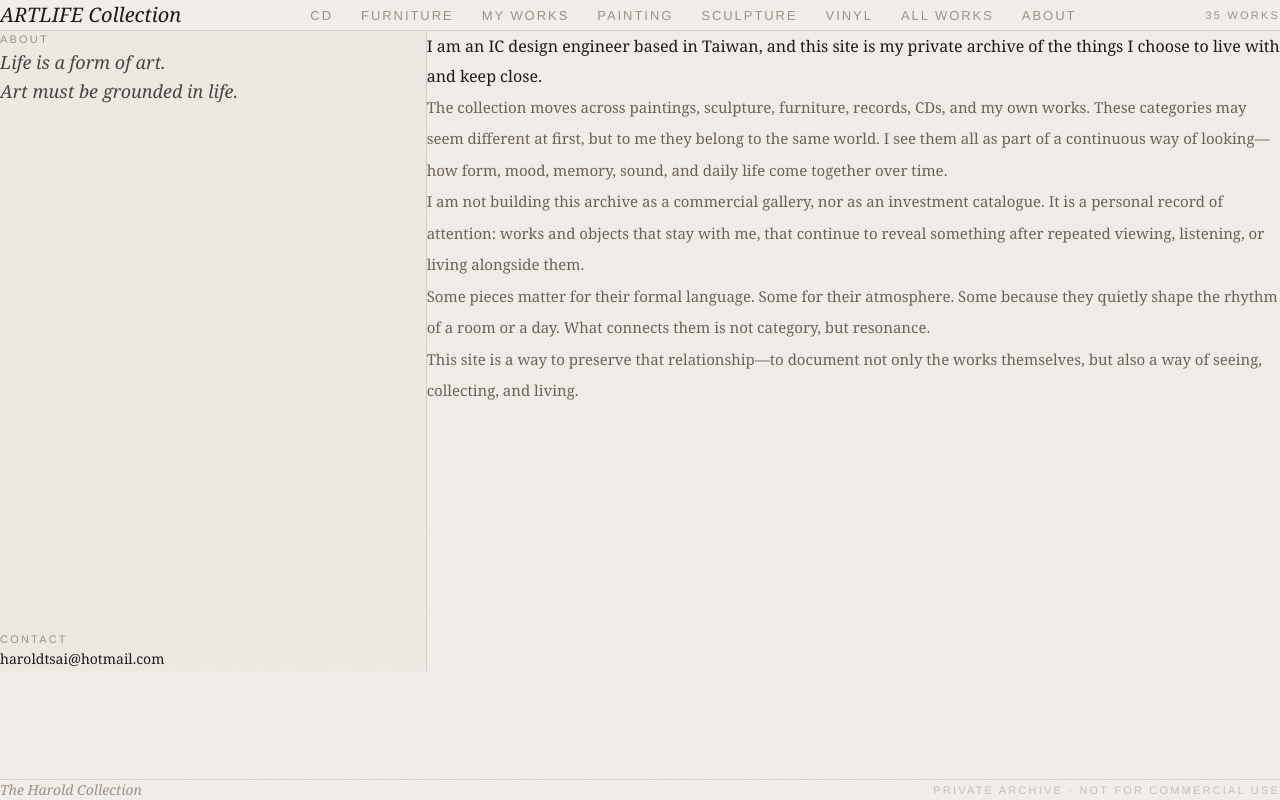
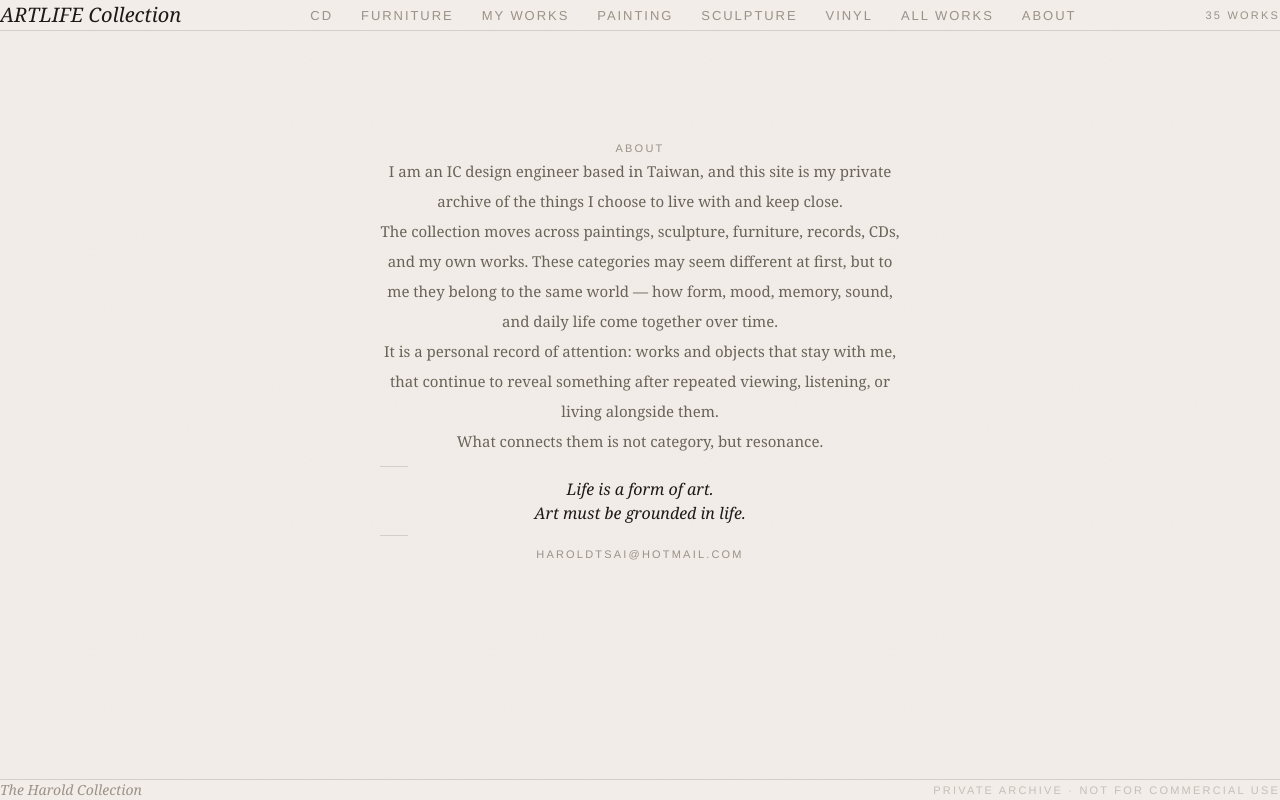
Before and after one commit to haroldtsai/art-library, a Next.js app: page /about in a window 1280 px wide. Built offline with nearby package versions, Linux system fonts and the light colour scheme.

Commit message:
style: fix opening to single line, centered About page

```diff
--- a/src/app/about/page.tsx
+++ b/src/app/about/page.tsx
@@ -6,52 +6,44 @@ export const metadata: Metadata = {
 
 export default function AboutPage() {
   return (
-    <div className="grid md:grid-cols-[1fr_2fr]" style={{ minHeight: '80vh' }}>
+    <div className="flex flex-col items-center justify-center px-6 py-20" style={{ minHeight: '80vh' }}>
+      <div style={{ maxWidth: '520px', width: '100%' }}>
 
-      {/* Left column */}
-      <div className="md:border-r border-b md:border-b-0 border-[var(--rule)] px-12 py-16 bg-[var(--bg2)] flex flex-col justify-between">
-        <div>
-          <p className="label mb-8">About</p>
-          <p className="font-serif italic leading-relaxed" style={{ fontSize: '1.125rem', color: 'var(--accent)' }}>
-            Life is a form of art.<br />
-            Art must be grounded in life.
+        <p className="label mb-10 text-center">About</p>
+
+        <div className="font-serif text-center" style={{ fontSize: '0.9375rem', lineHeight: '2', color: '#6b6358' }}>
+          <p className="mb-6">
+            I am an IC design engineer based in Taiwan, and this site is my private archive of the things I choose to live with and keep close.
+          </p>
+          <p className="mb-6">
+            The collection moves across paintings, sculpture, furniture, records, CDs, and my own works. These categories may seem different at first, but to me they belong to the same world — how form, mood, memory, sound, and daily life come together over time.
+          </p>
+          <p className="mb-6">
+            It is a personal record of attention: works and objects that stay with me, that continue to reveal something after repeated viewing, listening, or living alongside them.
+          </p>
+          <p className="mb-6">
+            What connects them is not category, but resonance.
           </p>
         </div>
-        <div className="mt-16">
-          <p className="label mb-1">Contact</p>
-          <a
-            href="mailto:haroldtsai@hotmail.com"
-            className="font-serif text-[var(--text)] hover:text-[var(--accent)] transition-colors text-sm"
-          >
+
+        <div className="rule-sm mx-auto my-8" />
+
+        <p className="font-serif italic text-center text-[var(--text)] mb-1" style={{ fontSize: '1rem' }}>
+          Life is a form of art.
+        </p>
+        <p className="font-serif italic text-center text-[var(--text)] mb-10" style={{ fontSize: '1rem' }}>
+          Art must be grounded in life.
+        </p>
+
+        <div className="rule-sm mx-auto mb-8" />
+
+        <p className="label text-center">
+          <a href="mailto:haroldtsai@hotmail.com" className="hover:text-[var(--text)] transition-colors">
             haroldtsai@hotmail.com
           </a>
-        </div>
+        </p>
+
       </div>
-
-      {/* Right column */}
-      <div className="px-14 py-16">
-        <div
-          className="font-serif"
-          style={{ fontSize: '0.9375rem', lineHeight: '2.1', color: '#6b6358' }}
-        >
-          <p className="mb-7 text-[var(--text)]" style={{ fontSize: '1rem', lineHeight: '1.9' }}>
-            I am an IC design engineer based in Taiwan, and this site is my private archive of the things I choose to live with and keep close.
-          </p>
-          <p className="mb-7">
-            The collection moves across paintings, sculpture, furniture, records, CDs, and my own works. These categories may seem different at first, but to me they belong to the same world. I see them all as part of a continuous way of looking—how form, mood, memory, sound, and daily life come together over time.
-          </p>
-          <p className="mb-7">
-            I am not building this archive as a commercial gallery, nor as an investment catalogue. It is a personal record of attention: works and objects that stay with me, that continue to reveal something after repeated viewing, listening, or living alongside them.
-          </p>
-          <p className="mb-7">
-            Some pieces matter for their formal language. Some for their atmosphere. Some because they quietly shape the rhythm of a room or a day. What connects them is not category, but resonance.
-          </p>
-          <p>
-            This site is a way to preserve that relationship—to document not only the works themselves, but also a way of seeing, collecting, and living.
-          </p>
-        </div>
-      </div>
-
     </div>
   )
 }
--- a/src/app/page.tsx
+++ b/src/app/page.tsx
@@ -42,9 +42,8 @@ export default function HomePage() {
     <>
       {/* Opening statement */}
       <div className="px-12 py-16 border-b border-[var(--rule)]">
-        <p className="font-serif italic leading-relaxed" style={{ fontSize: '1.125rem', maxWidth: '38rem', color: 'var(--accent)' }}>
-          A private collection of art, furniture, music, and personal works—
-          things I live with, listen to, and keep looking at over time.
+        <p className="font-serif italic" style={{ fontSize: '1.125rem', color: 'var(--accent)' }}>
+          A private collection of art, furniture, music, and personal works — things I live with, listen to, and keep looking at over time.
         </p>
       </div>
 
```
